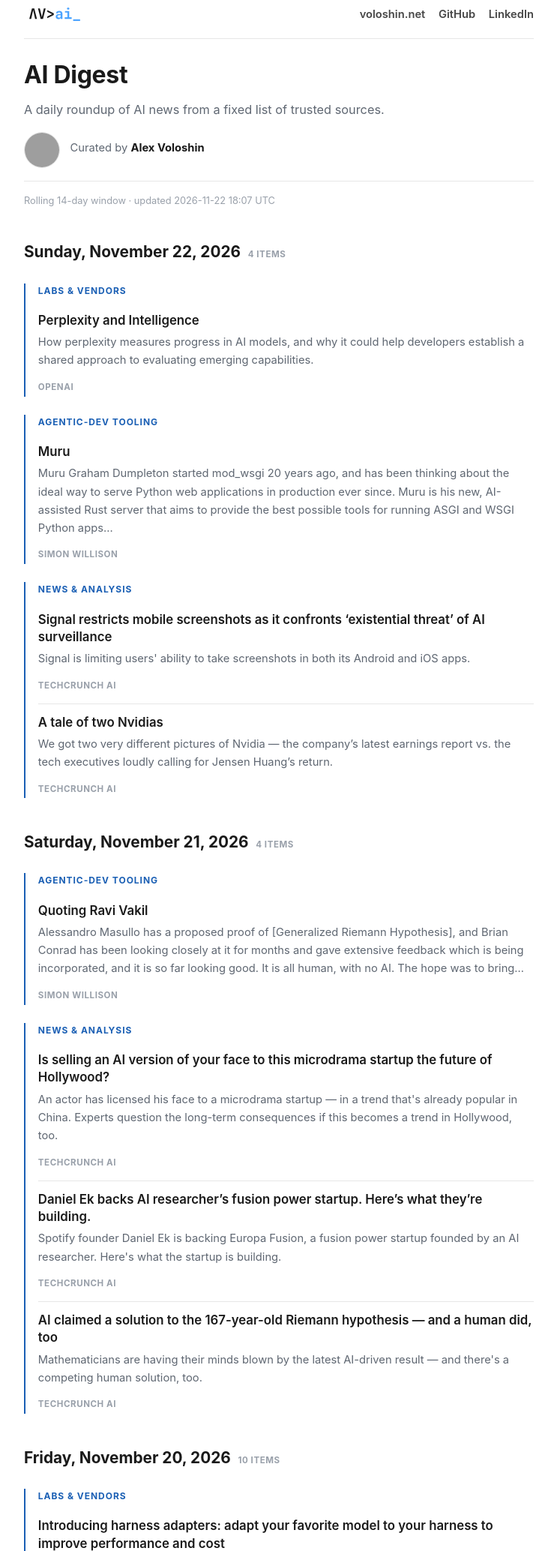
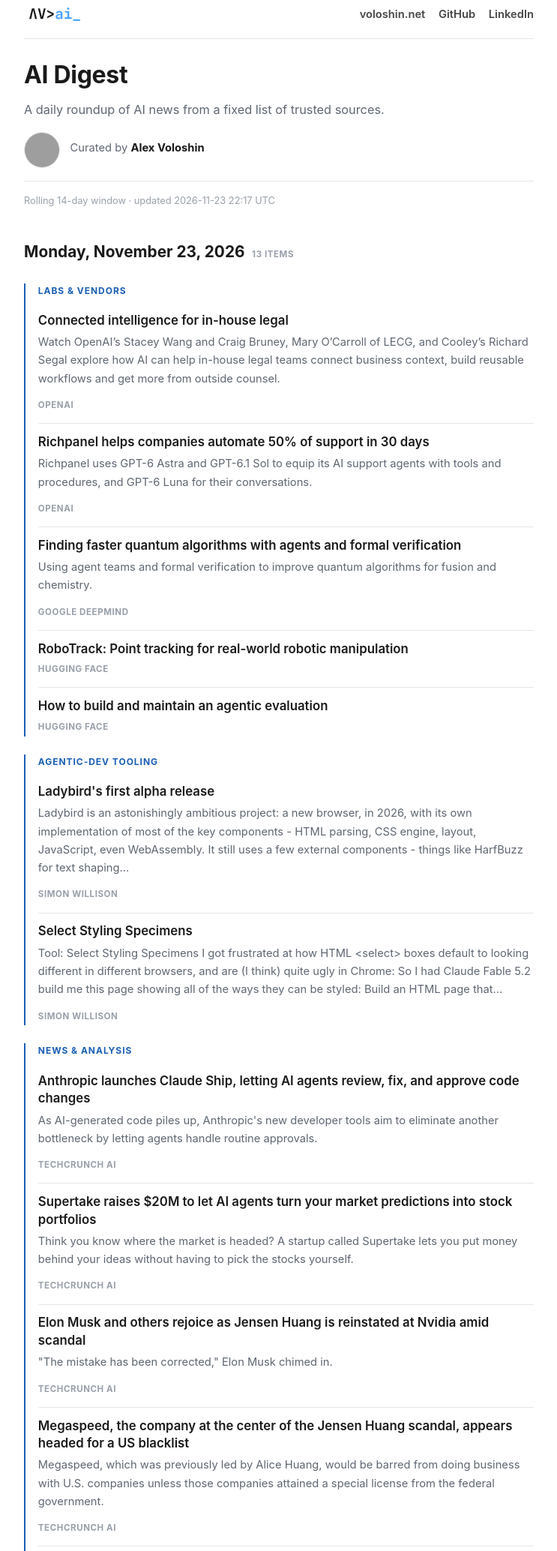
Before and after one commit to alex-voloshin-dev/ai-digest, a plain HTML site: page docs/index.html in a window 1280 px wide. Shown: the part 45-2113 px from the top of the page at 75% size, without its empty margins (268-1011 px from the left). Drawn offline with Linux system fonts and the light colour scheme; grey boxes are pictures that could not be loaded.

Commit message:
digest: 2026-11-23

```diff
--- a/docs/index.html
+++ b/docs/index.html
@@ -117,8 +117,33 @@ footer p { margin: 0; }
 <h1>AI Digest</h1>
 <p class="tagline">A daily roundup of AI news from a fixed list of trusted sources.</p>
 <div class="author"><img class="avatar" src="https://cdn.hashnode.com/uploads/avatars/69ffa642f239332df4ffa118/d25b9659-f828-4ee9-9eb4-8af9d56b3239.png?w=200&amp;h=200&amp;fit=crop&amp;crop=faces&amp;auto=compress,format&amp;format=webp" alt="Alex Voloshin" width="48" height="48"><div class="author-text"><p class="byline">Curated by <strong>Alex Voloshin</strong></p></div></div>
-<p class="meta">Rolling 14-day window &middot; updated 2026-11-22 18:07 UTC</p>
+<p class="meta">Rolling 14-day window &middot; updated 2026-11-23 22:17 UTC</p>
 </header>
+<div class="day">
+<h2>Monday, November 23, 2026<span class="count">13 items</span></h2>
+<section class="cat">
+<h3>Labs &amp; vendors</h3>
+<article class="item"><a class="title" href="https://openai.com/business/learn/connected-intelligence-for-in-house-legal" target="_blank" rel="noopener">Connected intelligence for in-house legal</a><p class="summary">Watch OpenAI’s Stacey Wang and Craig Bruney, Mary O’Carroll of LECG, and Cooley’s Richard Segal explore how AI can help in-house legal teams connect business context, build reusable workflows and get more from outside counsel.</p><span class="source">OpenAI</span></article>
+<article class="item"><a class="title" href="https://openai.com/business/customer-stories/richpanel-ai-customer-support" target="_blank" rel="noopener">Richpanel helps companies automate 50% of support in 30 days</a><p class="summary">Richpanel uses GPT-6 Astra and GPT-6.1 Sol to equip its AI support agents with tools and procedures, and GPT-6 Luna for their conversations.</p><span class="source">OpenAI</span></article>
+<article class="item"><a class="title" href="https://deepmind.google/blog/finding-faster-quantum-algorithms-with-agents-and-formal-verification/" target="_blank" rel="noopener">Finding faster quantum algorithms with agents and formal verification</a><p class="summary">Using agent teams and formal verification to improve quantum algorithms for fusion and chemistry.</p><span class="source">Google DeepMind</span></article>
+<article class="item"><a class="title" href="https://huggingface.co/blog/allenai/robotrack" target="_blank" rel="noopener">RoboTrack: Point tracking for real-world robotic manipulation</a><span class="source">Hugging Face</span></article>
+<article class="item"><a class="title" href="https://huggingface.co/blog/agentic-evals" target="_blank" rel="noopener">How to build and maintain an agentic evaluation</a><span class="source">Hugging Face</span></article>
+</section>
+<section class="cat">
+<h3>Agentic-dev tooling</h3>
+<article class="item"><a class="title" href="https://simonwillison.net/2026/Nov/23/ladybird/" target="_blank" rel="noopener">Ladybird&#x27;s first alpha release</a><p class="summary">Ladybird is an astonishingly ambitious project: a new browser, in 2026, with its own implementation of most of the key components - HTML parsing, CSS engine, layout, JavaScript, even WebAssembly. It still uses a few external components - things like HarfBuzz for text shaping…</p><span class="source">Simon Willison</span></article>
+<article class="item"><a class="title" href="https://simonwillison.net/2026/Nov/22/select-styling/" target="_blank" rel="noopener">Select Styling Specimens</a><p class="summary">Tool: Select Styling Specimens I got frustrated at how HTML &lt;select&gt; boxes default to looking different in different browsers, and are (I think) quite ugly in Chrome: So I had Claude Fable 5.2 build me this page showing all of the ways they can be styled: Build an HTML page that…</p><span class="source">Simon Willison</span></article>
+</section>
+<section class="cat">
+<h3>News &amp; analysis</h3>
+<article class="item"><a class="title" href="https://techcrunch.com/2026/11/23/anthropic-launches-claude-ship-letting-ai-agents-review-fix-and-approve-code-changes/" target="_blank" rel="noopener">Anthropic launches Claude Ship, letting AI agents review, fix, and approve code changes</a><p class="summary">As AI-generated code piles up, Anthropic&#x27;s new developer tools aim to eliminate another bottleneck by letting agents handle routine approvals.</p><span class="source">TechCrunch AI</span></article>
+<article class="item"><a class="title" href="https://techcrunch.com/2026/11/23/supertake-raises-20m-to-let-ai-agents-turn-your-market-predictions-into-stock-portfolios/" target="_blank" rel="noopener">Supertake raises $20M to let AI agents turn your market predictions into stock portfolios</a><p class="summary">Think you know where the market is headed? A startup called Supertake lets you put money behind your ideas without having to pick the stocks yourself.</p><span class="source">TechCrunch AI</span></article>
+<article class="item"><a class="title" href="https://techcrunch.com/2026/11/23/elon-musk-and-others-rejoice-as-jensen-huang-is-reinstated-at-nvidia-amid-scandal/" target="_blank" rel="noopener">Elon Musk and others rejoice as Jensen Huang is reinstated at Nvidia amid scandal</a><p class="summary">&quot;The mistake has been corrected,&quot; Elon Musk chimed in.</p><span class="source">TechCrunch AI</span></article>
+<article class="item"><a class="title" href="https://techcrunch.com/2026/11/23/megaspeed-the-company-at-the-center-of-the-jensen-huang-scandal-appears-headed-for-a-u-s-blacklist/" target="_blank" rel="noopener">Megaspeed, the company at the center of the Jensen Huang scandal, appears headed for a US blacklist</a><p class="summary">Megaspeed, which was previously led by Alice Huang, would be barred from doing business with U.S. companies unless those companies attained a special license from the federal government.</p><span class="source">TechCrunch AI</span></article>
+<article class="item"><a class="title" href="https://techcrunch.com/2026/11/23/nvidia-employees-greet-jensen-huang-like-a-hero-as-he-returns-to-companys-hq/" target="_blank" rel="noopener">Nvidia employees greet Jensen Huang like a hero as he returns to company’s HQ</a><p class="summary">&quot;I&#x27;m going to be a better CEO the second time around,&quot; Huang told employees.</p><span class="source">TechCrunch AI</span></article>
+<article class="item"><a class="title" href="https://techcrunch.com/2026/11/23/google-searchs-ai-mode-can-now-tap-into-drive-and-wallet-for-more-personalized-responses/" target="_blank" rel="noopener">Google Search’s AI Mode can now tap into Drive and Wallet for more personalized responses</a><p class="summary">By bringing Personal Intelligence in AI Mode to Drive, Wallet, and the Gemini app, Google is leveraging the wealth of user data that&#x27;s already within its ecosystem</p><span class="source">TechCrunch AI</span></article>
+</section>
+</div>
 <div class="day">
 <h2>Sunday, November 22, 2026<span class="count">4 items</span></h2>
 <section class="cat">
@@ -448,18 +473,6 @@ footer p { margin: 0; }
 <article class="item"><a class="title" href="https://techcrunch.com/2026/11/09/mediums-new-tk-app-brings-ai-assistance-directly-into-the-writing-process/" target="_blank" rel="noopener">Medium’s new TK app brings AI assistance directly into the writing process</a><p class="summary">Medium&#x27;s new writing app embraces AI-assisted writing, despite growing controversy over the technology&#x27;s role in publishing.</p><span class="source">TechCrunch AI</span></article>
 </section>
 </div>
-<div class="day">
-<h2>Sunday, November 8, 2026<span class="count">3 items</span></h2>
-<section class="cat">
-<h3>Agentic-dev tooling</h3>
-<article class="item"><a class="title" href="https://simonwillison.net/2026/Nov/7/link-rel-next/" target="_blank" rel="noopener">datasette #3046: Don&#x27;t serve link: rel=next HTTP headers to Firefox for HTML pages</a><p class="summary">datasette #3046: Don&#x27;t serve link: rel=next HTTP headers to Firefox for HTML pages I was looking at the Firefox network panel today when I noticed that requests to a Datasette table page were triggering an HTTP prefetch to the next page of rows in that table. This was happening…</p><span class="source">Simon Willison</span></article>
-</section>
-<section class="cat">
-<h3>News &amp; analysis</h3>
-<article class="item"><a class="title" href="https://techcrunch.com/2026/11/07/after-the-midterms-things-are-looking-rocky-for-elon-musk-and-data-centers/" target="_blank" rel="noopener">After the midterms, things are looking rocky for Elon Musk and data centers</a><p class="summary">On Equity, we unpacked what the midterms mean for the tech industry.</p><span class="source">TechCrunch AI</span></article>
-<article class="item"><a class="title" href="https://techcrunch.com/2026/11/07/chinese-exec-was-recruited-to-spy-on-nvidia-ceo-according-to-us-intelligence-memo/" target="_blank" rel="noopener">Megaspeed exec was recruited to spy on Nvidia CEO, according to US intelligence memo</a><p class="summary">A memo circulated earlier this year reportedly claimed that China’s Ministry of State Security recruited a female technology executive to spy on Nvidia&#x27;s CEO.</p><span class="source">TechCrunch AI</span></article>
-</section>
-</div>
 <footer>
 <p>Automated, unattended news page. Built deterministically from a fixed list
 of trusted source feeds; every item links to its origin.</p>
```
Also changed, not shown: 1 other file.
